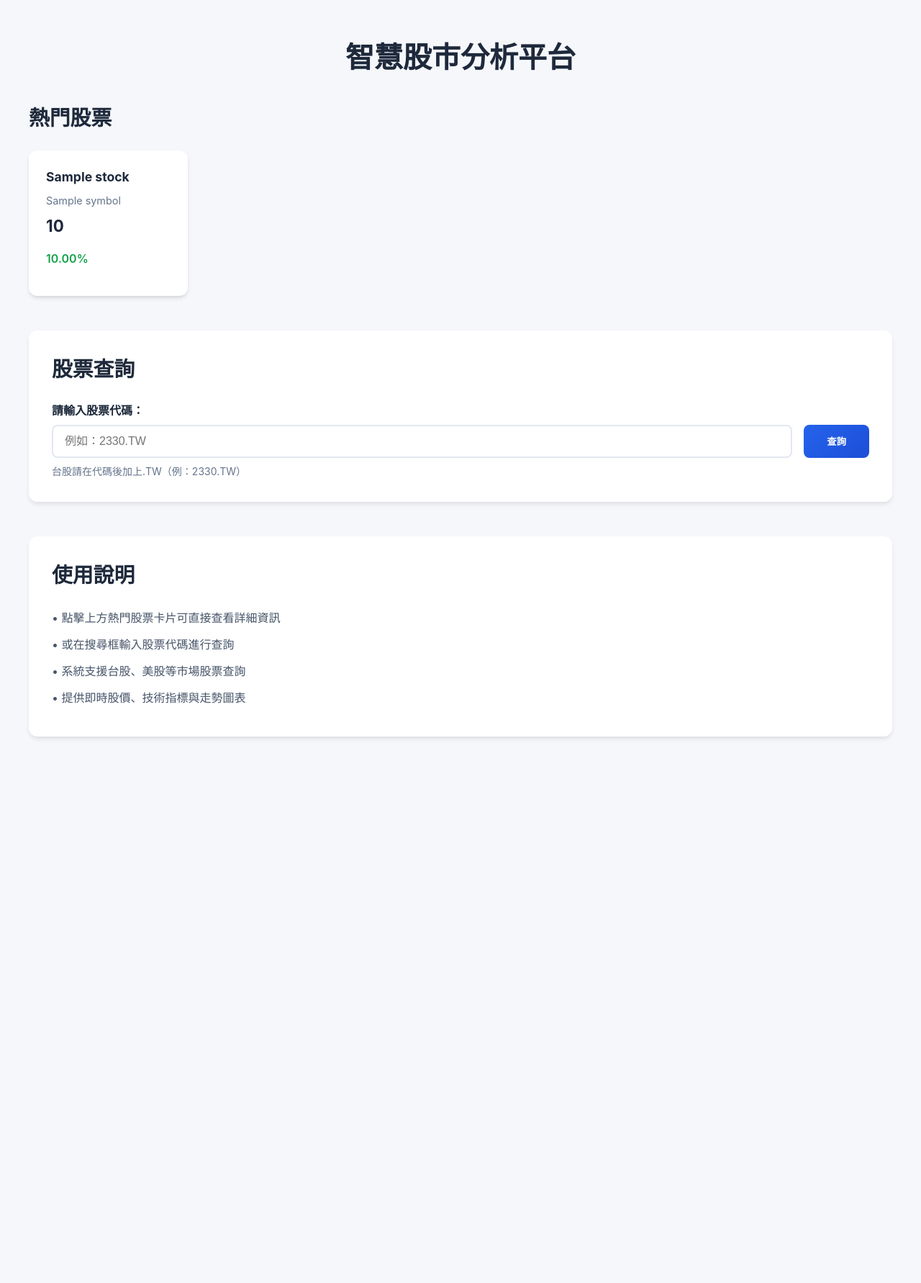
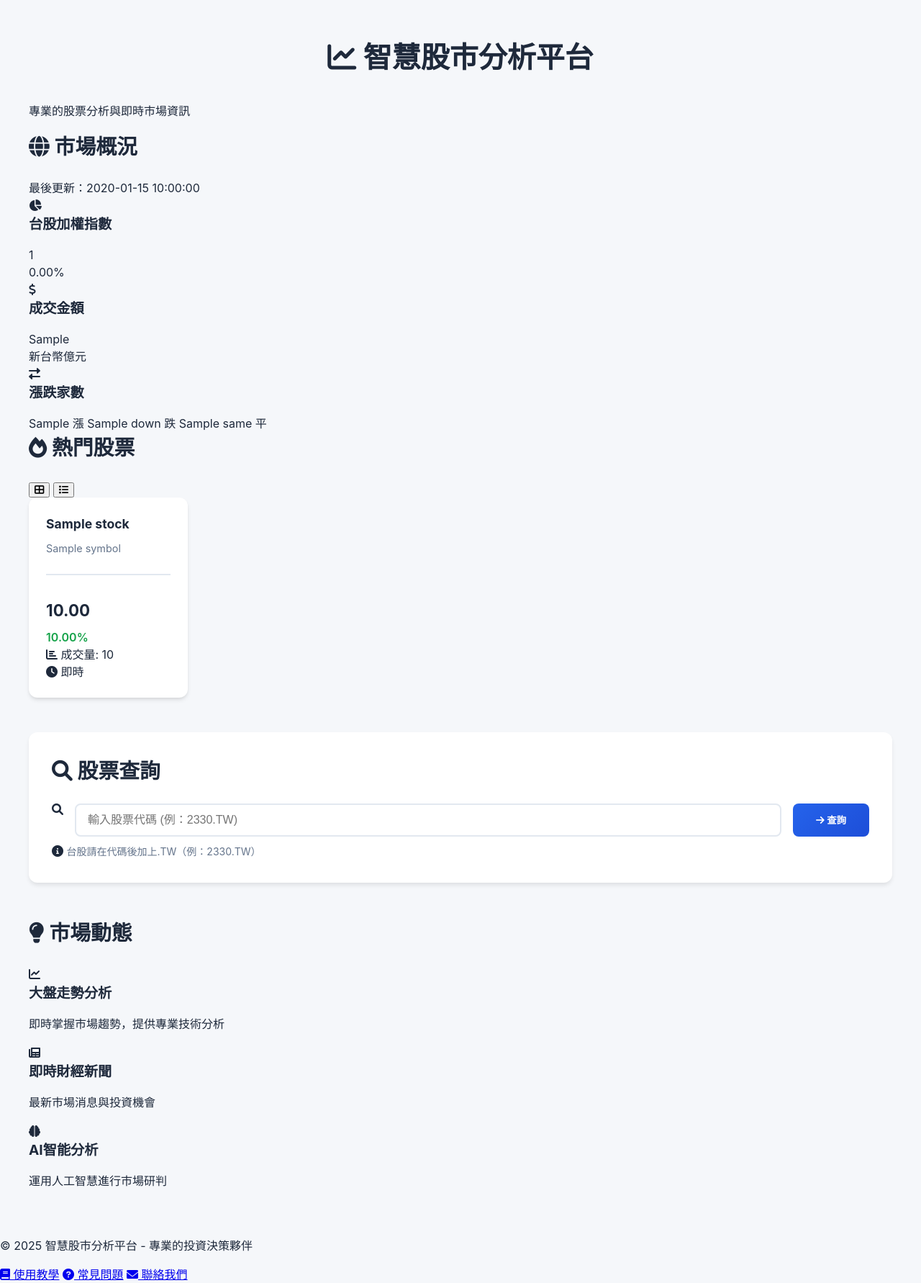
Before and after one commit to iamhenryhuang/financial_web, a Flask app: template templates/home.html in a window 1280 px wide. Shown: the whole page at 72% size. Before the commit the page ends 1026 px from the top, so only its background shows below. Run offline with Flask 3, Linux system fonts and the light colour scheme; the template is opened without the code that fills it: most values are stand-ins (such as "Sample title", 1, 10 or a date in 2020).

Commit message:
Update home.html

```diff
--- a/templates/home.html
+++ b/templates/home.html
@@ -4,62 +4,170 @@
     <title>智慧股市分析平台</title>
     <link rel="stylesheet" type="text/css" href="{{ url_for('static', filename='style.css') }}">
     <meta charset="UTF-8">
+    <link href="https://cdnjs.cloudflare.com/ajax/libs/font-awesome/6.0.0/css/all.min.css" rel="stylesheet">
 </head>
 <body>
     <div class="container">
-        <h1>智慧股市分析平台</h1>
+        <header class="site-header">
+            <h1><i class="fas fa-chart-line"></i> 智慧股市分析平台</h1>
+            <p class="site-description">專業的股票分析與即時市場資訊</p>
+        </header>
+
+
+        <!-- 市場概況區塊 -->
+        <div class="market-overview">
+            <div class="market-header">
+                <h2><i class="fas fa-globe"></i> 市場概況</h2>
+                <div class="market-time">最後更新：{{ now.strftime('%Y-%m-%d %H:%M:%S') }}</div>
+            </div>
+            <div class="market-grid">
+                <div class="market-card">
+                    <i class="fas fa-chart-pie"></i>
+                    <h3>台股加權指數</h3>
+                    <div class="market-value">{{ market_index }}</div>
+                    <div class="market-change {% if market_change > 0 %}positive{% elif market_change < 0 %}negative{% endif %}">
+                        {% if market_change != 0 %}
+                            {{ "%.2f"|format(market_change) }}%
+                        {% else %}
+                            0.00%
+                        {% endif %}
+                    </div>
+                </div>
+                <div class="market-card">
+                    <i class="fas fa-dollar-sign"></i>
+                    <h3>成交金額</h3>
+                    <div class="market-value">{{ market_volume }}</div>
+                    <div class="sub-text">新台幣億元</div>
+                </div>
+                <div class="market-card">
+                    <i class="fas fa-exchange-alt"></i>
+                    <h3>漲跌家數</h3>
+                    <div class="market-stats">
+                        <span class="up">{{ up_down_stats.up }} 漲</span>
+                        <span class="down">{{ up_down_stats.down }} 跌</span>
+                        <span class="same">{{ up_down_stats.same }} 平</span>
+                    </div>
+                </div>
+            </div>
+        </div>
 
         <!-- 熱門股票區塊 -->
-        {% if popular_stocks %}
         <div class="popular-stocks">
-            <h2>熱門股票</h2>
-            <div class="stock-grid">
+            <div class="section-header">
+                <h2><i class="fas fa-fire"></i> 熱門股票</h2>
+                <div class="view-options">
+                    <button class="view-toggle active" data-view="card">
+                        <i class="fas fa-th-large"></i>
+                    </button>
+                    <button class="view-toggle" data-view="list">
+                        <i class="fas fa-list"></i>
+                    </button>
+                </div>
+            </div>
+            <div class="stock-grid card-view">
                 {% for stock in popular_stocks %}
                     <a href="{{ url_for('stock', symbol=stock.symbol) }}" class="stock-card">
                         <div class="stock-info">
+                            <div class="stock-header">
                                 <h3>{{ stock.name }}</h3>
-                        <p class="stock-symbol">{{ stock.symbol }}</p>
-                        <p class="stock-price">{{ stock.current_price }}</p>
+                                <span class="stock-symbol">{{ stock.symbol }}</span>
+                            </div>
+                            <div class="stock-price-info">
+                                <div class="stock-price">
+                                    {% if stock.current_price != 'N/A' %}
+                                        {{ "%.2f"|format(stock.current_price) }}
+                                    {% else %}
+                                        --
+                                    {% endif %}
+                                </div>
                                 {% if stock.price_change != 'N/A' %}
-                        <p class="stock-change {% if stock.price_change > 0 %}positive{% elif stock.price_change < 0 %}negative{% endif %}">
+                                    <div class="stock-change {% if stock.price_change > 0 %}positive{% elif stock.price_change < 0 %}negative{% endif %}">
                                         {{ "%.2f"|format(stock.price_change) }}%
-                        </p>
-                        {% else %}
-                        <p class="stock-change">N/A</p>
+                                    </div>
                                 {% endif %}
+                            </div>
+                            <div class="stock-indicators">
+                                <div class="indicator">
+                                    <i class="fas fa-chart-bar"></i>
+                                    <span>成交量: {{ "{:,.0f}".format(stock.volume) if stock.volume != 'N/A' else '--' }}</span>
+                                </div>
+                                <div class="indicator">
+                                    <i class="fas fa-clock"></i>
+                                    <span>即時</span>
+                                </div>
+                            </div>
                         </div>
                     </a>
                 {% endfor %}
             </div>
         </div>
-        {% endif %}
 
         <!-- 股票搜尋區塊 -->
         <div class="search-section">
-            <h2>股票查詢</h2>
+            <div class="search-header">
+                <h2><i class="fas fa-search"></i> 股票查詢</h2>
+            </div>
             <form action="/stock" method="get" class="search-form">
-                <div class="form-group">
-                    <label for="symbol" class="form-label">請輸入股票代碼：</label>
+                <div class="search-container">
                     <div class="search-input-group">
+                        <i class="fas fa-search search-icon"></i>
                         <input type="text" class="form-control" id="symbol" name="symbol"
-                               placeholder="例如：2330.TW" required>
-                        <button type="submit" class="search-button">查詢</button>
+                               placeholder="輸入股票代碼 (例：2330.TW)" required>
+                        <button type="submit" class="search-button">
+                            <i class="fas fa-arrow-right"></i>
+                            <span>查詢</span>
+                        </button>
                     </div>
-                    <div class="form-text">台股請在代碼後加上.TW（例：2330.TW）</div>
+                    <div class="search-help">
+                        <i class="fas fa-info-circle"></i>
+                        <span class="form-text">台股請在代碼後加上.TW（例：2330.TW）</span>
+                    </div>
                 </div>
             </form>
         </div>
 
-        <!-- 市場資訊 -->
-        <div class="market-info">
-            <h2>使用說明</h2>
-            <div class="info-content">
-                <p>• 點擊上方熱門股票卡片可直接查看詳細資訊</p>
-                <p>• 或在搜尋框輸入股票代碼進行查詢</p>
-                <p>• 系統支援台股、美股等市場股票查詢</p>
-                <p>• 提供即時股價、技術指標與走勢圖表</p>
+        <!-- 市場動態 -->
+        <div class="market-insights">
+            <div class="insights-header">
+                <h2><i class="fas fa-lightbulb"></i> 市場動態</h2>
+            </div>
+            <div class="insights-grid">
+                <div class="insight-card">
+                    <i class="fas fa-chart-line insight-icon"></i>
+                    <div class="insight-content">
+                        <h3>大盤走勢分析</h3>
+                        <p>即時掌握市場趨勢，提供專業技術分析</p>
+                    </div>
+                </div>
+                <div class="insight-card">
+                    <i class="fas fa-newspaper insight-icon"></i>
+                    <div class="insight-content">
+                        <h3>即時財經新聞</h3>
+                        <p>最新市場消息與投資機會</p>
+                    </div>
+                </div>
+                <div class="insight-card">
+                    <i class="fas fa-brain insight-icon"></i>
+                    <div class="insight-content">
+                        <h3>AI智能分析</h3>
+                        <p>運用人工智慧進行市場研判</p>
                     </div>
                 </div>
             </div>
+        </div>
+    </div>
+
+    <footer class="site-footer">
+        <div class="footer-content">
+            <p>© 2025 智慧股市分析平台 - 專業的投資決策夥伴</p>
+            <div class="footer-links">
+                <a href="#"><i class="fas fa-book"></i> 使用教學</a>
+                <a href="#"><i class="fas fa-question-circle"></i> 常見問題</a>
+                <a href="#"><i class="fas fa-envelope"></i> 聯絡我們</a>
+            </div>
+        </div>
+    </footer>
+
+    <script src="{{ url_for('static', filename='main.js') }}"></script>
 </body>
 </html>
```
Lines whose indentation alone changed are shown as unchanged.
